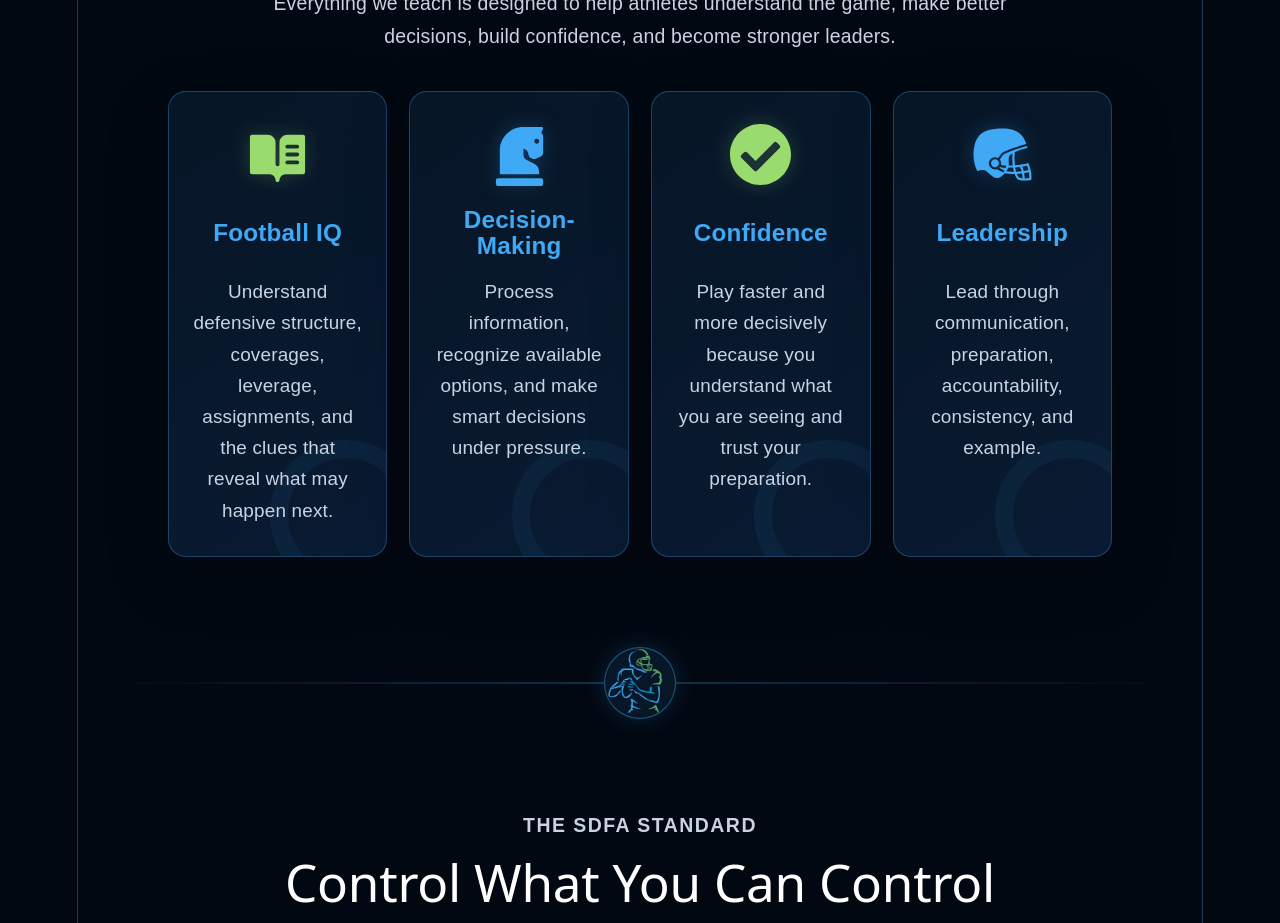
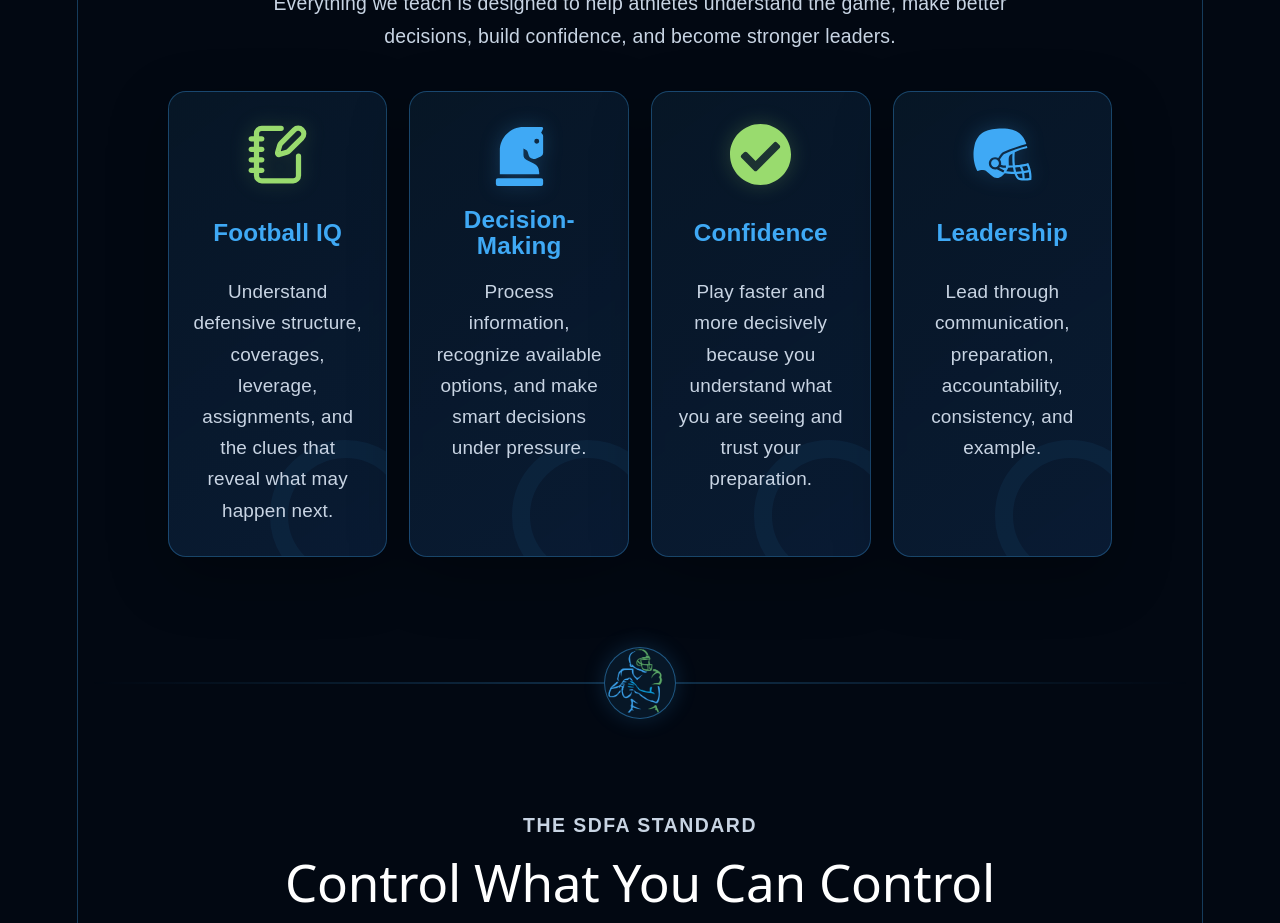
Before and after one commit to rdm004/sdfa, a React (Vite) app: page / in a window 1280 px wide. Shown: the part 4400-5323 px from the top of the page. Built offline with nearby package versions, Linux system fonts and the light colour scheme.

Commit message:
Football IQ icon updated

```diff
--- a/src/App.jsx
+++ b/src/App.jsx
@@ -6,12 +6,9 @@ import navlogo from './assets/qb_transparent_website.png';
 import{
     FaCheckCircle,
     FaChessKnight,
-
 }from'react-icons/fa';
-
-import { PiBookOpenTextFill } from "react-icons/pi";
-
 import{GiAmericanFootballHelmet}from'react-icons/gi';
+import { LuNotebookPen } from "react-icons/lu";
 
 import {
     FaYoutube,
@@ -300,7 +297,7 @@ function App() {
 
                         <div className="pillar-card">
                             <div className="pillar-icon pillar-icon-green">
-                                <PiBookOpenTextFill/>
+                                <LuNotebookPen />
                             </div>
 
                             <h3>Football IQ</h3>
```
